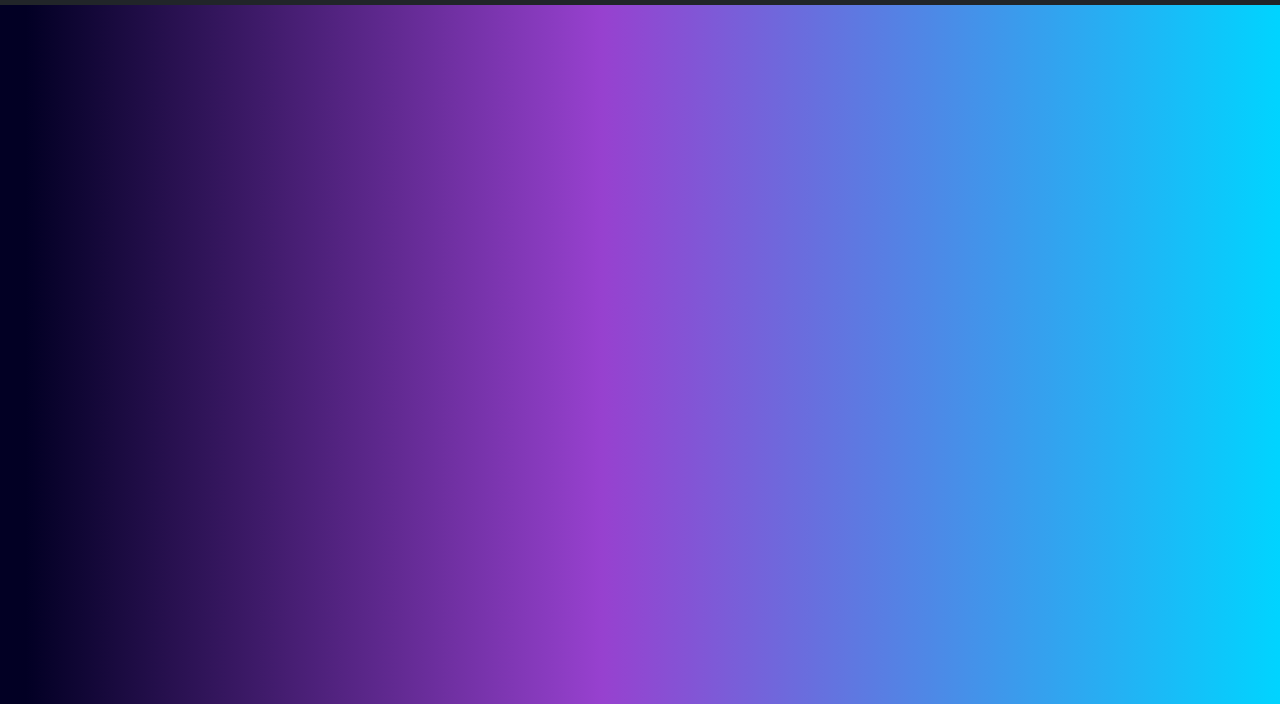
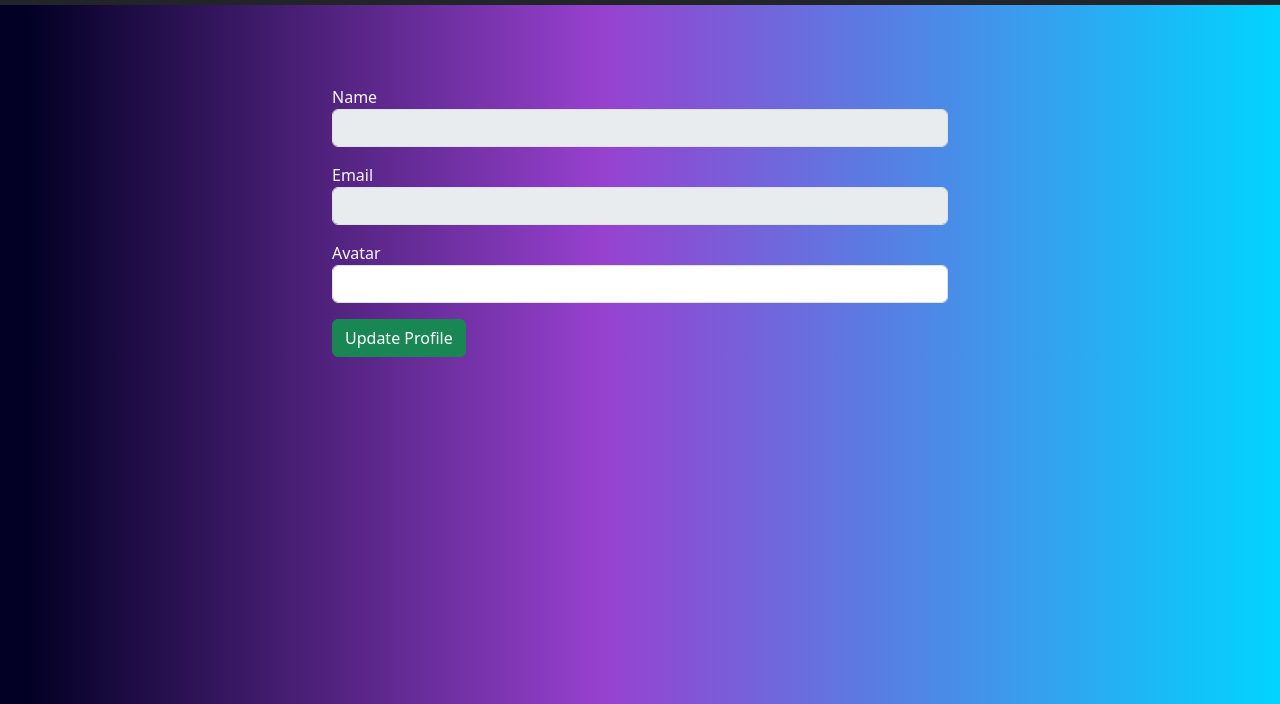
Before and after one commit to Mare94/semester-project2, a website: page profile/edit/index.html in a window 1280 px wide. Shown: the part 96-800 px from the top of the page. Drawn offline with nearby package versions, Linux system fonts and the light colour scheme.

Commit message:
added main

```diff
--- a/profile/edit/index.html
+++ b/profile/edit/index.html
@@ -44,5 +44,43 @@
           </nav>
        </header>
 
+       <main class="flex-grow-1 text-light">
+        <div class="container-fluid">
+            <div class="row justify-content-center">
+                <div class="col-12 col-md-6">
+
+                    <form id="updateProfile">
+
+                        <div class="form-group mb-3">
+                            <label for="">Name</label>
+                            <input class="form-control" type="text" disabled name="name">
+
+                        </div>
+
+                        <div class="form-group mb-3">
+                            <label for="">Email</label>
+                            <input class="form-control" type="email" disabled name="email">
+
+                        </div>
+
+                        <div class="form-group mb-3">
+                            <label for="">Avatar</label>
+                            <input class="form-control" type="url" name="avatar">
+
+                        </div>
+
+
+                        <button class="btn btn-success">Update Profile</button>
+
+
+                    </form>
+
+                </div>
+
+            </div>
+
+        </div>
+       </main>
+
 </body>
 </html>
```
